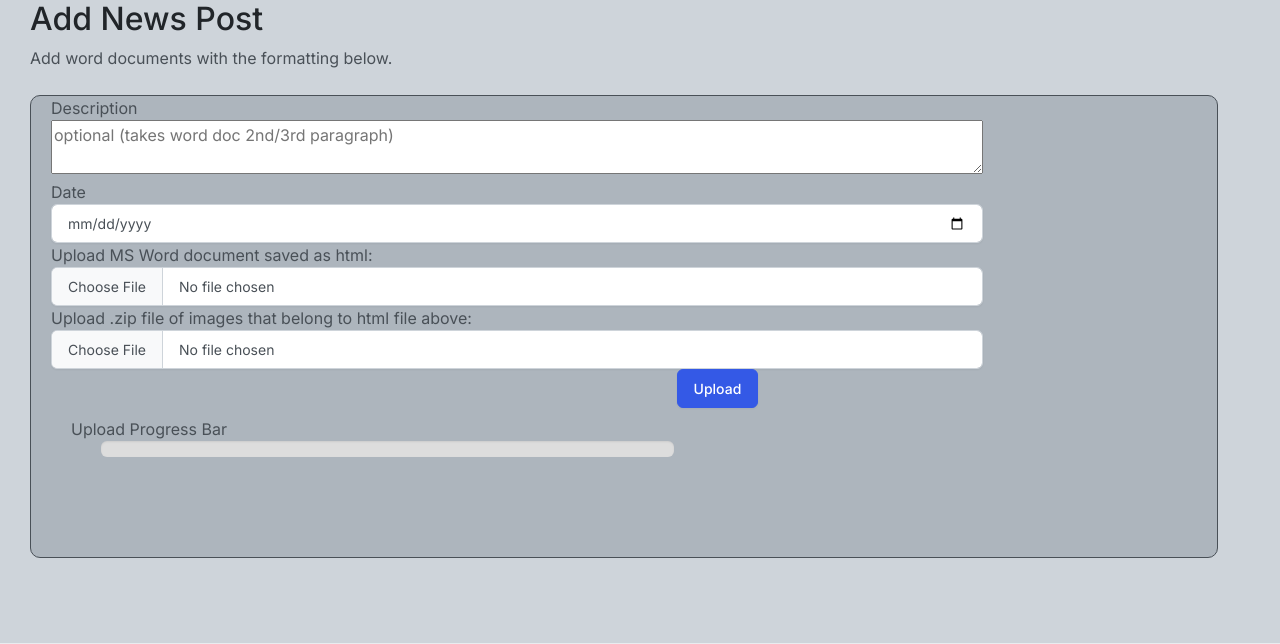
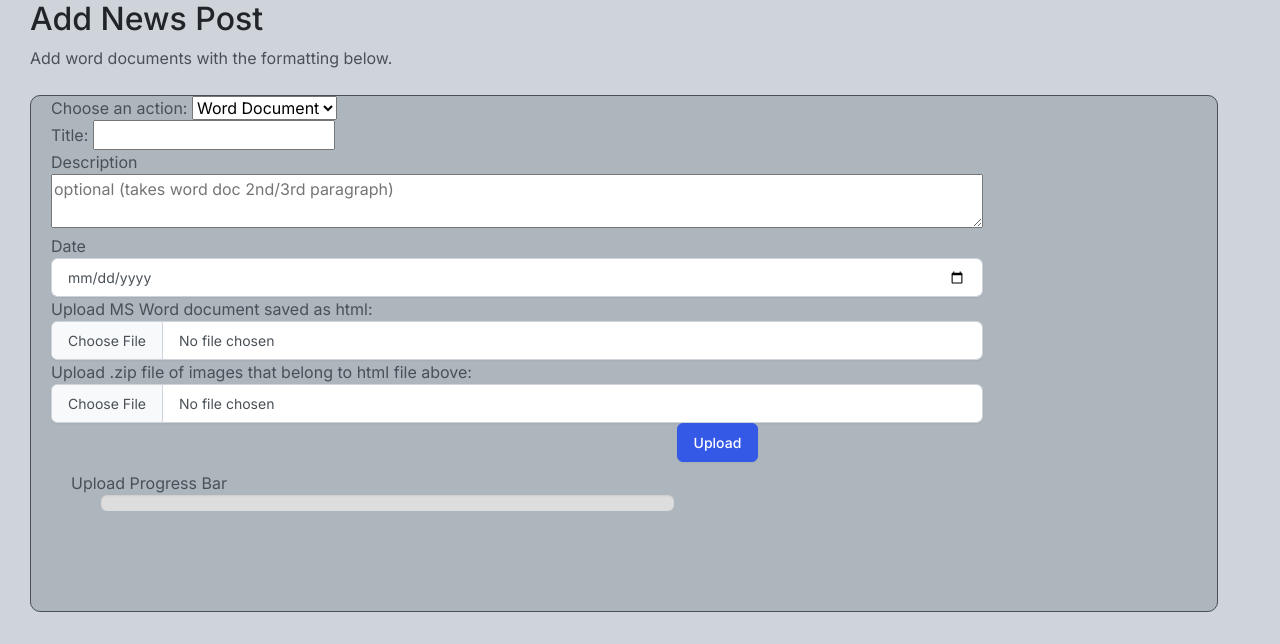
Before and after one commit to costa-rica/whatSticks09web, a Flask app: template app_package/templates/news/create_post.html in a window 1280 px wide. Shown: the part 144-788 px from the top of the page. Run offline with Flask 2, Linux system fonts and the light colour scheme; the template is opened without the code that fills it, so the values that code supplies are empty; parts of the project's set-up code (start-up, migrations or seed data) failed here and were passed over; some libraries are stand-ins or nearby versions.

Commit message:
unknown changes, catching up repo

```diff
--- a/app_package/templates/news/create_post.html
+++ b/app_package/templates/news/create_post.html
@@ -19,6 +19,17 @@
 
       <div class="blog_form_label_div">
 
+        <label for="action">Choose an action:</label>
+        <select id="action" name="action" onchange='onSelectChangeHandler()'>
+          <option value="word_doc">Word Document</option>
+          <option value="embedded">Embed</option>
+          <!-- <option value="delete">Delete</option> -->
+        </select>
+
+        <div id="title_input_div">
+          Title:
+          <input type="text" name="post_title">
+        </div>
 
         <div class="blog_form_label_div">
           <!-- form.blog_description.label -->
@@ -39,11 +50,11 @@
           <input type="date" id="birthday" name="date_published" class="form-control" form="form01">
         </div>
 
+        <div id="upload_input_div">
           Upload MS Word document saved as html:
           <div class="blog_form_input_div">
 
-      <input class="form-control" type="file" form="form01" name="post_html_file"
-      accept=".html"
+            <input class="form-control" type="file" form="form01" name="post_html_file" accept=".html"
               placeholder=".html">
 
           </div>
@@ -51,11 +62,10 @@
 
           Upload .zip file of images that belong to html file above:
           <div class="blog_form_input_div">
-      <input class="form-control" type="file" form="form01" name="post_images_zip"
-      accept=".zip"
+            <input class="form-control" type="file" form="form01" name="post_images_zip" accept=".zip"
               placeholder="if any images from a .zip">
           </div>
-
+      </div>
 
       </div>
 
@@ -70,7 +80,7 @@
           <input onclick="update()" type="submit" value="Upload" class="btn btn-primary btn_custom" form="form01">
         </div>
 
-  <br/><br/>
+        <br /><br />
 
         Upload Progress Bar
         <div class="progress" id="Progress_Status">
@@ -79,19 +89,36 @@
       </div>
     </div>
 
-  <!-- </form> -->
+    <script>
+      function onSelectChangeHandler() {
+        var val = document.getElementById("action").value;
 
+        switch (val) {
+          case "word_doc":
+            // document.getElementById("add").style.display = "block";
+            // document.getElementById("modify").style.display = "none";
+            document.getElementById("title_input_div").style.display = "block";
+            document.getElementById("embed_input_div").style.display = "none";
+            document.getElementById("upload_input_div").style.display = "block";
+            // document.getElementById("delete").style.display = "none";
+            // console.log("Show form Add");
+            break;
 
+          case "embedded":
+            document.getElementById("title_input_div").style.display = "none";
+            document.getElementById("upload_input_div").style.display = "none";
+            document.getElementById("embed_input_div").style.display = "block";
 
-  <!-- <div class ="crosswalk">
-    Here is a crosswalk between the word document formatting and how it shows up in the blog page:
-    <img src="{{ url_for('static', filename='images/wordToBlogCrosswalk.png') }}" alt="crosswalk">
-  </div> -->
-
+            // document.getElementById("modify").style.display = "block";
+            // document.getElementById("delete").style.display = "none";
+            // console.log("Show form Modify");
+            break;
+        }
+      }
+    </script>
 
 
     <script>
-
       function update() {
         var element = document.getElementById("myprogressBar");
         var width = 10;
@@ -106,5 +133,7 @@ function update() {
         }
       }
     </script>
+
+
 </section>
 {% endblock %}
```
Also changed, not shown: app_package/templates/news/view_post.html (+8 -5 lines). Lines whose indentation alone changed are shown as unchanged.
